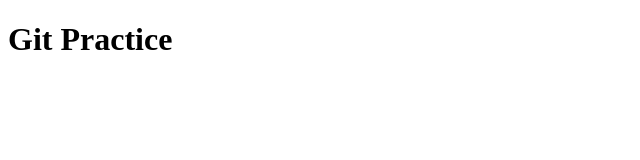
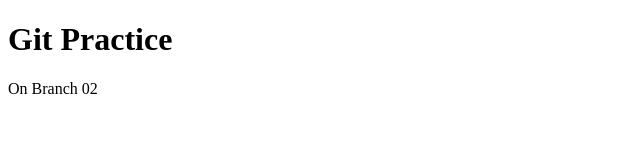
Before and after one commit to MohdSaif0123/git-practice, a plain HTML site: page index.html in a window 1280 px wide. Shown: the whole page, without its empty margins (0-640 px from the left). Drawn offline with Linux system fonts and the light colour scheme.

Commit message:
new change

```diff
--- a/index.html
+++ b/index.html
@@ -7,5 +7,6 @@
 </head>
 <body>
     <h1>Git Practice</h1>
+    <p>On Branch 02</p>
 </body>
 </html>
```
